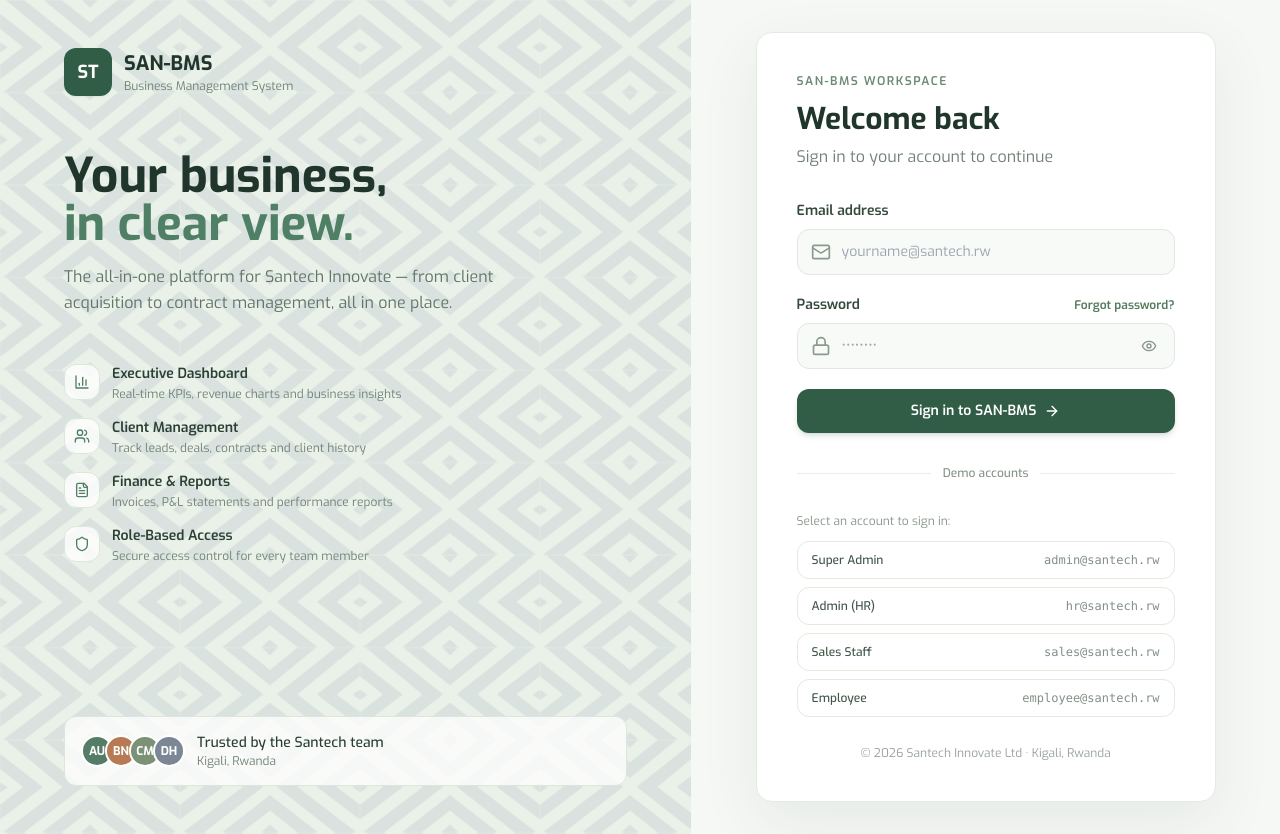
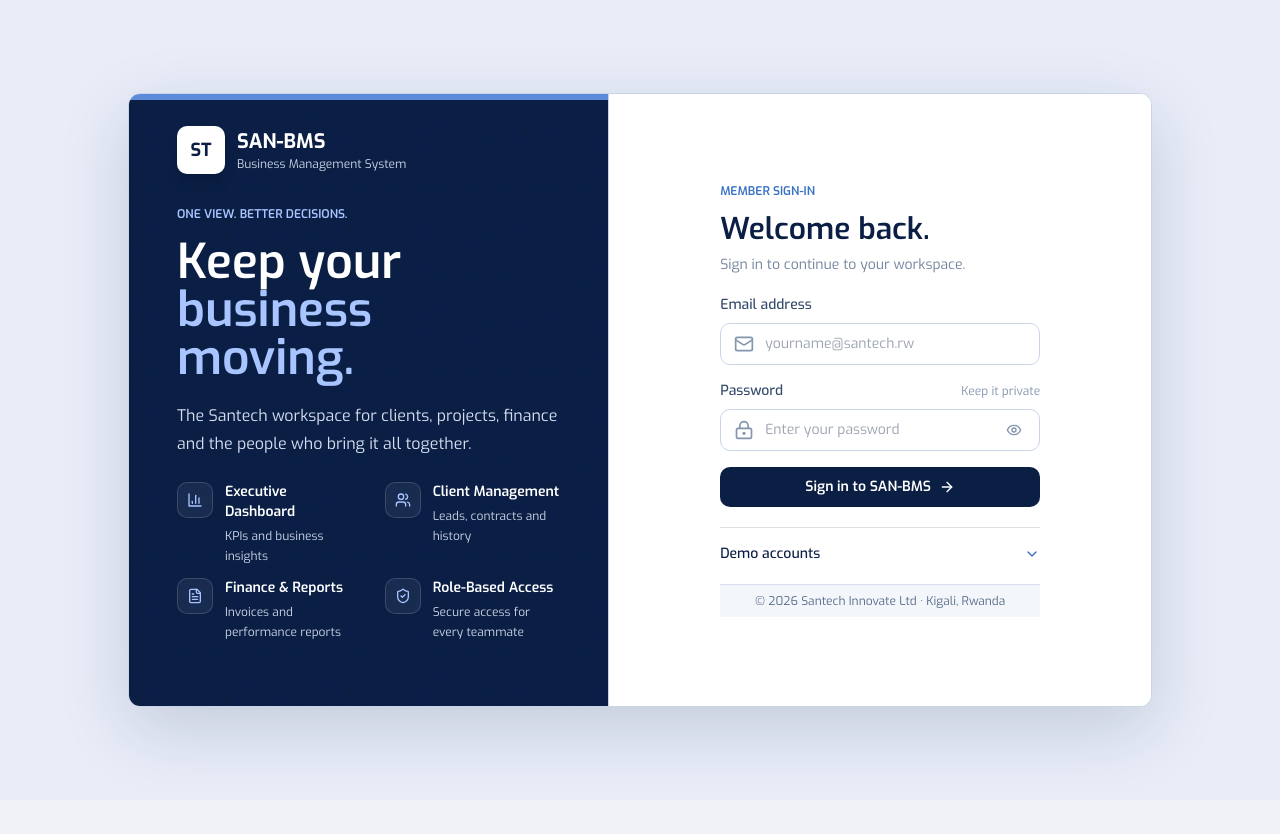
Before and after one commit to YVES10BOBO/santech-bms, a React (Vite) app in the folder frontend/: page /login in a window 1280 px wide. After the commit the page ends 800 px from the top, so only its background shows below. Built offline with nearby package versions, Linux system fonts and the light colour scheme.

Commit message:
feat: update login page, main layout and CSS styles

```diff
--- a/frontend/src/components/layout/MainLayout.tsx
+++ b/frontend/src/components/layout/MainLayout.tsx
@@ -28,7 +28,7 @@
         <main className="flex-1 min-h-0 overflow-y-auto p-4">
           <Outlet />
         </main>
-        <footer className="shrink-0 px-4 py-2 text-center text-xs text-gray-500">
+        <footer className="shrink-0 border-t border-[#d8e0ef] bg-[#e8edf8] px-4 py-2 text-center text-xs text-[#596d89]">
           © 2026 SAN TECH. All rights reserved.
         </footer>
       </div>
--- a/frontend/src/index.css
+++ b/frontend/src/index.css
@@ -130,6 +130,33 @@
   background-color: #f5f7fd !important;
 }
 
+@keyframes auth-enter {
+  from {
+    opacity: 0;
+    transform: translateY(12px);
+  }
+  to {
+    opacity: 1;
+    transform: translateY(0);
+  }
+}
+
+.auth-rise,
+.auth-rise-delay {
+  animation: auth-enter 560ms ease-out both;
+}
+
+.auth-rise-delay {
+  animation-delay: 120ms;
+}
+
+@media (prefers-reduced-motion: reduce) {
+  .auth-rise,
+  .auth-rise-delay {
+    animation: none;
+  }
+}
+
 @layer utilities {
   .text-gray-400,
   .text-slate-400 { color: #8495ae; }
--- a/frontend/src/pages/auth/LoginPage.tsx
+++ b/frontend/src/pages/auth/LoginPage.tsx
@@ -2,7 +2,19 @@
 import { useForm } from 'react-hook-form'
 import { zodResolver } from '@hookform/resolvers/zod'
 import { z } from 'zod'
-import { ArrowRight, Eye, EyeOff, Lock, Mail, Loader2, Shield, BarChart3, Users, FileText } from 'lucide-react'
+import {
+  ArrowRight,
+  BarChart3,
+  ChevronDown,
+  Eye,
+  EyeOff,
+  FileText,
+  Loader2,
+  LockKeyhole,
+  Mail,
+  ShieldCheck,
+  Users,
+} from 'lucide-react'
 import toast from 'react-hot-toast'
 import { useAuthStore } from '@/store/authStore'
 import { cn } from '@/lib/utils'
@@ -15,16 +27,23 @@
 type LoginFormData = z.infer<typeof loginSchema>
 
 const features = [
-  { icon: BarChart3, title: 'Executive Dashboard', desc: 'Real-time KPIs, revenue charts and business insights' },
-  { icon: Users,     title: 'Client Management',   desc: 'Track leads, deals, contracts and client history' },
-  { icon: FileText,  title: 'Finance & Reports',   desc: 'Invoices, P&L statements and performance reports' },
-  { icon: Shield,    title: 'Role-Based Access',   desc: 'Secure access control for every team member' },
+  { icon: BarChart3, title: 'Executive Dashboard', desc: 'KPIs and business insights' },
+  { icon: Users, title: 'Client Management', desc: 'Leads, contracts and history' },
+  { icon: FileText, title: 'Finance & Reports', desc: 'Invoices and performance reports' },
+  { icon: ShieldCheck, title: 'Role-Based Access', desc: 'Secure access for every teammate' },
+]
+
+const demoAccounts = [
+  { role: 'Super Admin', email: 'admin@santech.rw', password: 'Admin@2026' },
+  { role: 'Admin (HR)', email: 'hr@santech.rw', password: 'Hr@2026' },
+  { role: 'Sales Staff', email: 'sales@santech.rw', password: 'Sales@2026' },
+  { role: 'Employee', email: 'employee@santech.rw', password: 'Employee@2026' },
 ]
 
 export default function LoginPage() {
   const [showPassword, setShowPassword] = useState(false)
+  const [showDemoAccounts, setShowDemoAccounts] = useState(false)
   const { login, isLoading } = useAuthStore()
-
   const { register, handleSubmit, formState: { errors } } = useForm<LoginFormData>({
     resolver: zodResolver(loginSchema),
   })
@@ -39,249 +58,209 @@
   }
 
   return (
-    <div className="min-h-screen flex bg-[#f4f7f3] text-[#20352b]">
-
-      {/* ── LEFT PANEL — Branding ── */}
-      <div
-        className="hidden lg:flex lg:w-1/2 xl:w-[54%] flex-col justify-between px-10 py-10 xl:px-16 xl:py-12 relative overflow-hidden bg-[#eaf1e9]"
-      >
+    <div className="flex min-h-screen items-center justify-center bg-[#e8edf8] px-4 py-4 sm:px-6 lg:px-10 lg:py-6">
+      <div className="grid w-full max-w-5xl overflow-hidden rounded-lg border border-[#c9d5e6] bg-white shadow-[0_22px_70px_rgba(11,31,68,0.16)] lg:min-h-[520px] lg:grid-cols-[0.94fr_1.06fr]">
+      <aside className="auth-rise relative flex min-h-0 flex-col overflow-hidden border-b border-[#c9d5e6] bg-[#0b1f44] px-6 py-7 text-white sm:px-9 sm:py-9 lg:min-h-[520px] lg:justify-between lg:border-b-0 lg:border-r lg:border-r-[#c9d5e6] lg:px-10 lg:py-6 xl:px-12 xl:py-8">
         <div
-          className="absolute inset-0 opacity-[0.07] mix-blend-multiply"
+          aria-hidden="true"
+          className="absolute inset-0 opacity-[0.07]"
           style={{
             backgroundImage: "url('/assets/imingogo-trimmed.png')",
+            backgroundRepeat: 'repeat',
             backgroundSize: '180px auto',
-            backgroundRepeat: 'repeat',
           }}
         />
+        <div aria-hidden="true" className="absolute left-0 top-0 h-1.5 w-full bg-[#5b8bd9]" />
 
-        <div className="relative z-10">
-          {/* Logo */}
-          <div className="flex items-center gap-3 mb-14">
-            <div className="w-12 h-12 bg-[#315d47] rounded-xl flex items-center justify-center shadow-sm">
-              <span className="text-white font-black text-lg">ST</span>
+        <div className="relative z-10 flex min-h-0 flex-1 flex-col justify-between lg:min-h-[calc(520px-3rem)]">
+          <div className="flex items-center gap-3">
+            <div className="grid h-12 w-12 place-items-center rounded-md bg-white shadow-lg shadow-black/10">
+              <span className="text-lg font-black text-[#0b1f44]">ST</span>
             </div>
             <div>
-              <p className="text-[#20352b] font-bold text-xl">SAN-BMS</p>
-              <p className="text-[#6e8274] text-xs">Business Management System</p>
+              <p className="text-xl font-bold text-white">SAN-BMS</p>
+              <p className="text-xs text-[#c9d5e6]">Business Management System</p>
             </div>
           </div>
 
-          {/* Headline */}
-          <div className="mb-12">
-            <h1 className="text-4xl xl:text-5xl font-bold text-[#20352b] leading-tight mb-4">
-              Your business,<br />
-              <span className="text-[#4f8066]">in clear view.</span>
+          <div className="auth-rise-delay my-6 max-w-2xl xl:my-8">
+            <p className="mb-4 text-xs font-semibold uppercase text-[#a8c5ff]">One view. Better decisions.</p>
+            <h1 className="mb-5 text-4xl font-semibold leading-[1.08] text-white xl:text-5xl">
+              Keep your<br />
+              <span className="text-[#a8c5ff]">business moving.</span>
             </h1>
-            <p className="text-[#617568] text-base leading-relaxed max-w-md">
-              The all-in-one platform for Santech Innovate —
-              from client acquisition to contract management,
-              all in one place.
+            <p className="mb-6 max-w-lg text-base leading-7 text-[#d5def0]">
+              The Santech workspace for clients, projects, finance and the people who bring it all together.
             </p>
-          </div>
 
-          {/* Feature list */}
-          <div className="grid grid-cols-1 gap-4 max-w-md">
-            {features.map((f, i) => (
-              <div key={i} className="flex items-start gap-3 group">
-                <div className="w-9 h-9 rounded-lg bg-white/80 border border-[#dce7dc] flex items-center justify-center flex-shrink-0 group-hover:bg-white transition-colors">
-                  <f.icon className="w-4 h-4 text-[#4f8066]" />
-                </div>
-                <div>
-                  <p className="text-[#2b4034] font-semibold text-sm">{f.title}</p>
-                  <p className="text-[#718376] text-xs mt-0.5">{f.desc}</p>
-                </div>
-              </div>
-            ))}
-          </div>
-        </div>
-
-        {/* Bottom tagline */}
-        <div className="relative z-10">
-          <div className="flex items-center gap-3 p-4 bg-white/75 rounded-xl border border-[#dce7dc]">
-            <div className="flex -space-x-2">
-              {['AU', 'BN', 'CM', 'DH'].map((initials, i) => (
-                <div key={i} className={cn(
-                  'w-8 h-8 rounded-full border-2 border-white flex items-center justify-center text-xs font-bold text-white',
-                  ['bg-[#557c67]', 'bg-[#b77a55]', 'bg-[#7b9277]', 'bg-[#7b8794]'][i]
-                )}>
-                  {initials}
+            <div className="grid max-w-xl grid-cols-1 gap-x-8 gap-y-3 sm:grid-cols-2">
+              {features.map((feature) => (
+                <div key={feature.title} className="group flex items-start gap-3">
+                  <div className="flex h-9 w-9 flex-shrink-0 items-center justify-center rounded-md border border-white/15 bg-white/[0.06] transition-colors group-hover:bg-white/[0.12]">
+                    <feature.icon className="h-4 w-4 text-[#a8c5ff]" />
+                  </div>
+                  <div>
+                    <p className="text-sm font-semibold text-white">{feature.title}</p>
+                    <p className="mt-1 text-xs leading-5 text-[#c9d5e6]">{feature.desc}</p>
+                  </div>
                 </div>
               ))}
             </div>
-            <div>
-              <p className="text-[#2b4034] text-sm font-medium">Trusted by the Santech team</p>
-              <p className="text-[#718376] text-xs">Kigali, Rwanda</p>
-            </div>
-          </div>
-        </div>
-      </div>
-
-      {/* ── RIGHT PANEL — Login Form ── */}
-      <div className="w-full lg:flex-1 flex items-center justify-center px-5 py-8 sm:px-10 lg:px-12 bg-[#f6f8f5]">
-        <div className="w-full max-w-[460px] bg-white border border-[#e4ebe3] rounded-2xl p-6 sm:p-10 shadow-[0_20px_60px_rgba(38,65,48,0.08)]">
-
-          {/* Mobile logo */}
-          <div className="flex items-center gap-3 mb-10 lg:hidden">
-            <div className="w-10 h-10 bg-[#315d47] rounded-xl flex items-center justify-center">
-              <span className="text-white font-black text-sm">ST</span>
-            </div>
-            <div>
-              <p className="font-bold text-[#20352b]">SAN-BMS</p>
-              <p className="text-[#7a8b7f] text-xs">Business Management System</p>
-            </div>
           </div>
 
-          {/* Form header */}
-          <div className="mb-8">
-            <p className="text-xs font-semibold uppercase tracking-[0.12em] text-[#6c8a73] mb-3">SAN-BMS workspace</p>
-            <h2 className="text-3xl font-bold text-[#20352b] mb-2">Welcome back</h2>
-            <p className="text-[#718176]">Sign in to your account to continue</p>
-          </div>
+        </div>
+      </aside>
 
-          {/* Form */}
-          <form onSubmit={handleSubmit(onSubmit)} className="space-y-5">
+      <main className="flex w-full items-center justify-center bg-white px-6 py-6 sm:px-12 lg:min-h-[520px] lg:px-10 xl:px-12">
+        <div className="auth-rise w-full max-w-xs">
+          <header className="mb-5">
+            <p className="mb-3 text-xs font-semibold uppercase text-[#3972c5]">Member sign-in</p>
+            <h2 className="mb-2 text-3xl font-semibold text-[#0b1f44]">Welcome back.</h2>
+            <p className="text-sm text-gray-500">Sign in to continue to your workspace.</p>
+          </header>
 
-            {/* Email field */}
+          <form onSubmit={handleSubmit(onSubmit)} className="space-y-4">
             <div>
-              <label className="block text-sm font-semibold text-[#34483b] mb-2">
+              <label htmlFor="login-email" className="mb-2 block text-sm font-medium text-gray-700">
                 Email address
               </label>
               <div className="relative">
-                <div className="absolute left-3.5 top-1/2 -translate-y-1/2 w-5 h-5 text-[#8a9a8e]">
-                  <Mail className="w-5 h-5" />
-                </div>
+                <Mail aria-hidden="true" className="absolute left-3.5 top-1/2 h-5 w-5 -translate-y-1/2 text-gray-400" />
                 <input
                   {...register('email')}
+                  id="login-email"
                   type="email"
                   autoComplete="email"
+                  aria-invalid={Boolean(errors.email)}
+                  aria-describedby={errors.email ? 'login-email-error' : undefined}
                   placeholder="yourname@santech.rw"
                   className={cn(
-                    'w-full pl-11 pr-4 py-3 rounded-lg border text-sm transition-all outline-none',
-                    'focus:ring-2 focus:ring-[#6b9b78]/20 focus:border-[#5c8969]',
-                    errors.email
-                      ? 'border-red-300 bg-red-50 text-red-800'
-                      : 'border-[#dfe7df] bg-[#f8faf8] hover:border-[#bdcdbf] focus:bg-white'
+                    'w-full rounded-md border bg-white py-2.5 pl-11 pr-4 text-sm outline-none transition-colors',
+                    'focus:border-[#3972c5] focus:ring-2 focus:ring-[#3972c5]/20',
+                    errors.email ? 'border-red-300 bg-red-50 text-red-800' : 'border-[#c9d5e6] hover:border-[#819cc0]'
                   )}
                 />
               </div>
               {errors.email && (
-                <p className="mt-1.5 text-xs text-red-500 flex items-center gap-1">
-                  <span>⚠</span> {errors.email.message}
+                <p id="login-email-error" role="alert" className="mt-1.5 text-xs text-red-600">
+                  {errors.email.message}
                 </p>
               )}
             </div>
 
-            {/* Password field */}
             <div>
-              <div className="flex items-center justify-between mb-2">
-                <label className="block text-sm font-semibold text-[#34483b]">Password</label>
-                <button type="button" className="text-xs text-[#527a5c] hover:text-[#315d47] font-semibold transition-colors">
-                  Forgot password?
-                </button>
+              <div className="mb-2 flex items-center justify-between">
+                <label htmlFor="login-password" className="block text-sm font-medium text-gray-700">
+                  Password
+                </label>
+                <span className="text-xs text-gray-400">Keep it private</span>
               </div>
               <div className="relative">
-                <div className="absolute left-3.5 top-1/2 -translate-y-1/2 text-[#8a9a8e]">
-                  <Lock className="w-5 h-5" />
-                </div>
+                <LockKeyhole aria-hidden="true" className="absolute left-3.5 top-1/2 h-5 w-5 -translate-y-1/2 text-gray-400" />
                 <input
                   {...register('password')}
+                  id="login-password"
                   type={showPassword ? 'text' : 'password'}
                   autoComplete="current-password"
-                  placeholder="••••••••"
+                  aria-invalid={Boolean(errors.password)}
+                  aria-describedby={errors.password ? 'login-password-error' : undefined}
+                  placeholder="Enter your password"
                   className={cn(
-                    'w-full pl-11 pr-12 py-3 rounded-lg border text-sm transition-all outline-none',
-                    'focus:ring-2 focus:ring-[#6b9b78]/20 focus:border-[#5c8969]',
-                    errors.password
-                      ? 'border-red-300 bg-red-50 text-red-800'
-                      : 'border-[#dfe7df] bg-[#f8faf8] hover:border-[#bdcdbf] focus:bg-white'
+                    'w-full rounded-md border bg-white py-2.5 pl-11 pr-12 text-sm outline-none transition-colors',
+                    'focus:border-[#3972c5] focus:ring-2 focus:ring-[#3972c5]/20',
+                    errors.password ? 'border-red-300 bg-red-50 text-red-800' : 'border-[#c9d5e6] hover:border-[#819cc0]'
                   )}
                 />
                 <button
                   type="button"
-                  onClick={() => setShowPassword(!showPassword)}
+                  onClick={() => setShowPassword((visible) => !visible)}
                   aria-label={showPassword ? 'Hide password' : 'Show password'}
-                  className="absolute right-3.5 top-1/2 -translate-y-1/2 text-[#87968b] hover:text-[#315d47] transition-colors p-1"
+                  aria-pressed={showPassword}
+                  className="absolute right-3.5 top-1/2 -translate-y-1/2 rounded-sm p-1 text-gray-400 transition-colors hover:text-[#0b1f44] focus-visible:outline-none focus-visible:ring-2 focus-visible:ring-[#3972c5]"
                 >
-                  {showPassword ? <EyeOff className="w-4 h-4" /> : <Eye className="w-4 h-4" />}
+                  {showPassword ? <EyeOff aria-hidden="true" className="h-4 w-4" /> : <Eye aria-hidden="true" className="h-4 w-4" />}
                 </button>
               </div>
               {errors.password && (
-                <p className="mt-1.5 text-xs text-red-500 flex items-center gap-1">
-                  <span>⚠</span> {errors.password.message}
+                <p id="login-password-error" role="alert" className="mt-1.5 text-xs text-red-600">
+                  {errors.password.message}
                 </p>
               )}
             </div>
 
-            {/* Submit button */}
             <button
               type="submit"
               disabled={isLoading}
               className={cn(
-                'w-full py-3 px-4 rounded-lg font-semibold text-sm transition-all',
-                'flex items-center justify-center gap-2',
-                'shadow-md shadow-[#315d47]/15',
-                isLoading
-                  ? 'bg-[#7b9b83] cursor-not-allowed text-white'
-                  : 'bg-[#315d47] hover:bg-[#264b39] active:scale-[0.99] text-white'
+                'flex w-full items-center justify-center gap-2 rounded-md px-4 py-2.5 text-sm font-semibold text-white transition-colors',
+                'focus-visible:outline-none focus-visible:ring-2 focus-visible:ring-[#3972c5] focus-visible:ring-offset-2',
+                isLoading ? 'cursor-not-allowed bg-[#647fa7]' : 'bg-[#0b1f44] hover:bg-[#07152f]'
               )}
             >
               {isLoading ? (
                 <>
-                  <Loader2 className="w-4 h-4 animate-spin" />
+                  <Loader2 aria-hidden="true" className="h-4 w-4 animate-spin" />
                   Signing in...
                 </>
               ) : (
                 <>
                   Sign in to SAN-BMS
-                  <ArrowRight className="w-4 h-4" />
+                  <ArrowRight aria-hidden="true" className="h-4 w-4" />
                 </>
               )}
             </button>
           </form>
 
-          {/* Divider */}
-          <div className="my-8 flex items-center gap-3">
-            <div className="flex-1 h-px bg-[#e8eee8]" />
-            <p className="text-xs font-medium text-[#87958a]">Demo accounts</p>
-            <div className="flex-1 h-px bg-[#e8eee8]" />
+          <div className="mt-5 border-t border-[#dce1da] pt-4">
+            <button
+              type="button"
+              aria-expanded={showDemoAccounts}
+              aria-controls="demo-accounts-content"
+              onClick={() => setShowDemoAccounts((open) => !open)}
+              className="flex w-full items-center justify-between text-sm font-medium text-[#0b1f44] focus-visible:outline-none focus-visible:ring-2 focus-visible:ring-[#3972c5]"
+            >
+              <span>Demo accounts</span>
+              <ChevronDown aria-hidden="true" className={cn('h-4 w-4 text-[#3972c5] transition-transform duration-700', showDemoAccounts && 'rotate-180')} />
+            </button>
+            <div
+              id="demo-accounts-content"
+              aria-hidden={!showDemoAccounts}
+              className={cn(
+                'grid transition-[grid-template-rows,opacity] duration-700 ease-in-out motion-reduce:transition-none',
+                showDemoAccounts ? 'grid-rows-[1fr] opacity-100' : 'pointer-events-none grid-rows-[0fr] opacity-0'
+              )}
+            >
+              <div className="min-h-0 overflow-hidden">
+                <div className="mt-3 grid grid-cols-1 gap-2 sm:grid-cols-2">
+                  {demoAccounts.map((account) => (
+                    <button
+                      key={account.role}
+                      type="button"
+                      tabIndex={showDemoAccounts ? 0 : -1}
+                      onClick={async () => {
+                        try {
+                          await login(account.email, account.password)
+                          toast.success(`Logged in as ${account.role}`)
+                        } catch {
+                          toast.error('Login failed')
+                        }
+                      }}
+                      className="flex min-h-10 items-center justify-between gap-2 rounded-md border border-[#c9d5e6] bg-white px-3 py-2 text-left text-xs font-medium text-[#0b1f44] transition-colors hover:border-[#819cc0] hover:bg-[#f3f6fb] focus-visible:outline-none focus-visible:ring-2 focus-visible:ring-[#3972c5]"
+                    >
+                      <span>{account.role}</span>
+                      <span className="truncate text-[10px] text-gray-400">{account.email}</span>
+                    </button>
+                  ))}
+                </div>
+              </div>
+            </div>
           </div>
 
-          {/* Quick login badges */}
-          <div className="space-y-2">
-            <p className="text-xs text-[#87958a] mb-3">Select an account to sign in:</p>
-            {[
-              { role: 'Super Admin', email: 'admin@santech.rw', password: 'Admin@2026', color: 'border-[#e4e9dc] hover:border-[#b9cbb9] hover:bg-[#f7faf5]' },
-              { role: 'Admin (HR)', email: 'hr@santech.rw', password: 'Hr@2026', color: 'border-[#e4e9dc] hover:border-[#b9cbb9] hover:bg-[#f7faf5]' },
-              { role: 'Sales Staff', email: 'sales@santech.rw', password: 'Sales@2026', color: 'border-[#e4e9dc] hover:border-[#b9cbb9] hover:bg-[#f7faf5]' },
-              { role: 'Employee', email: 'employee@santech.rw', password: 'Employee@2026', color: 'border-[#e4e9dc] hover:border-[#b9cbb9] hover:bg-[#f7faf5]' },
-            ].map((acc) => (
-              <button
-                key={acc.role}
-                type="button"
-                onClick={async () => {
-                  try {
-                    await login(acc.email, acc.password)
-                    toast.success(`Logged in as ${acc.role}`)
-                  } catch {
-                    toast.error('Login failed')
-                  }
-                }}
-                className={cn(
-                  'w-full flex items-center justify-between gap-3 px-3.5 py-2.5 rounded-lg border text-xs font-medium text-[#42574a] transition-all',
-                  acc.color
-                )}
-              >
-                <span>{acc.role}</span>
-                <span className="text-[#829086] font-mono truncate">{acc.email}</span>
-              </button>
-            ))}
-          </div>
-
-          {/* Footer */}
-          <p className="mt-7 text-center text-xs text-[#98a39a]">
+          <p className="mt-5 border-t border-[#d8e0ef] bg-[#f3f6fb] px-3 py-2 text-center text-xs text-[#596d89]">
             © 2026 Santech Innovate Ltd · Kigali, Rwanda
           </p>
         </div>
+      </main>
       </div>
     </div>
   )
```
